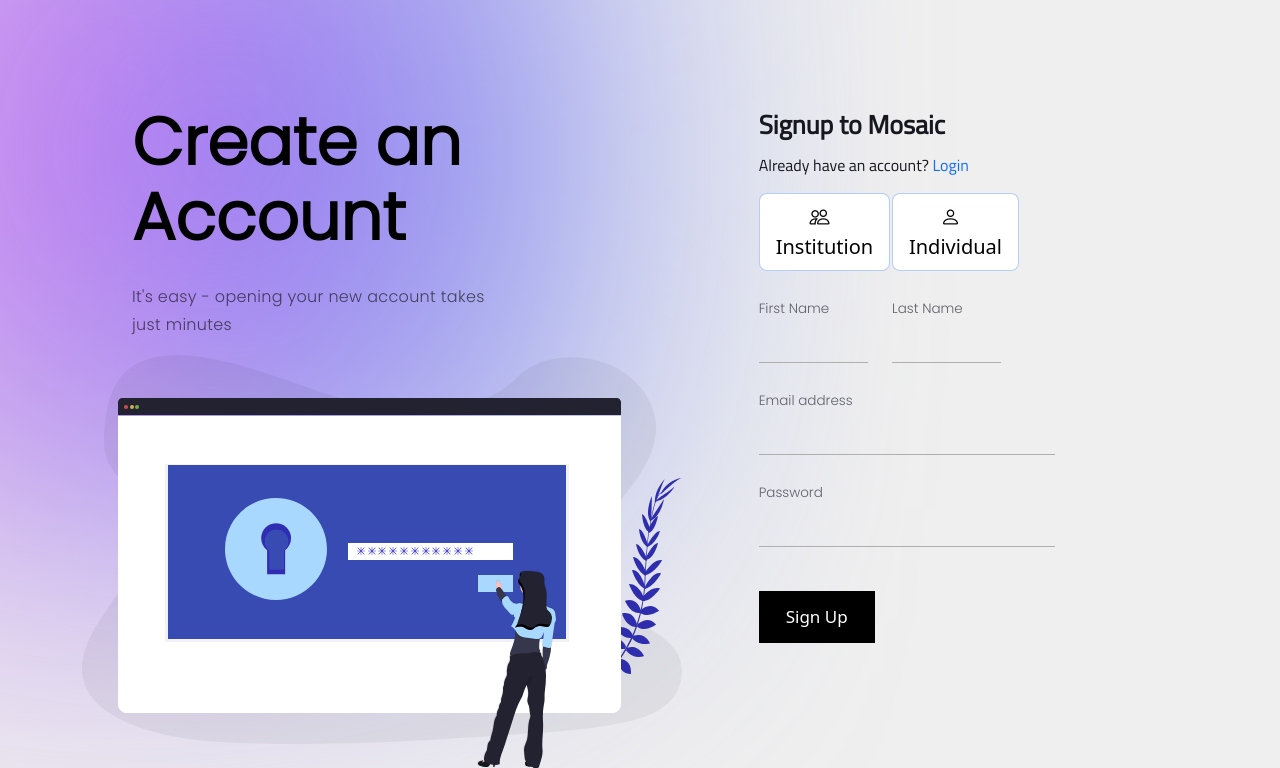
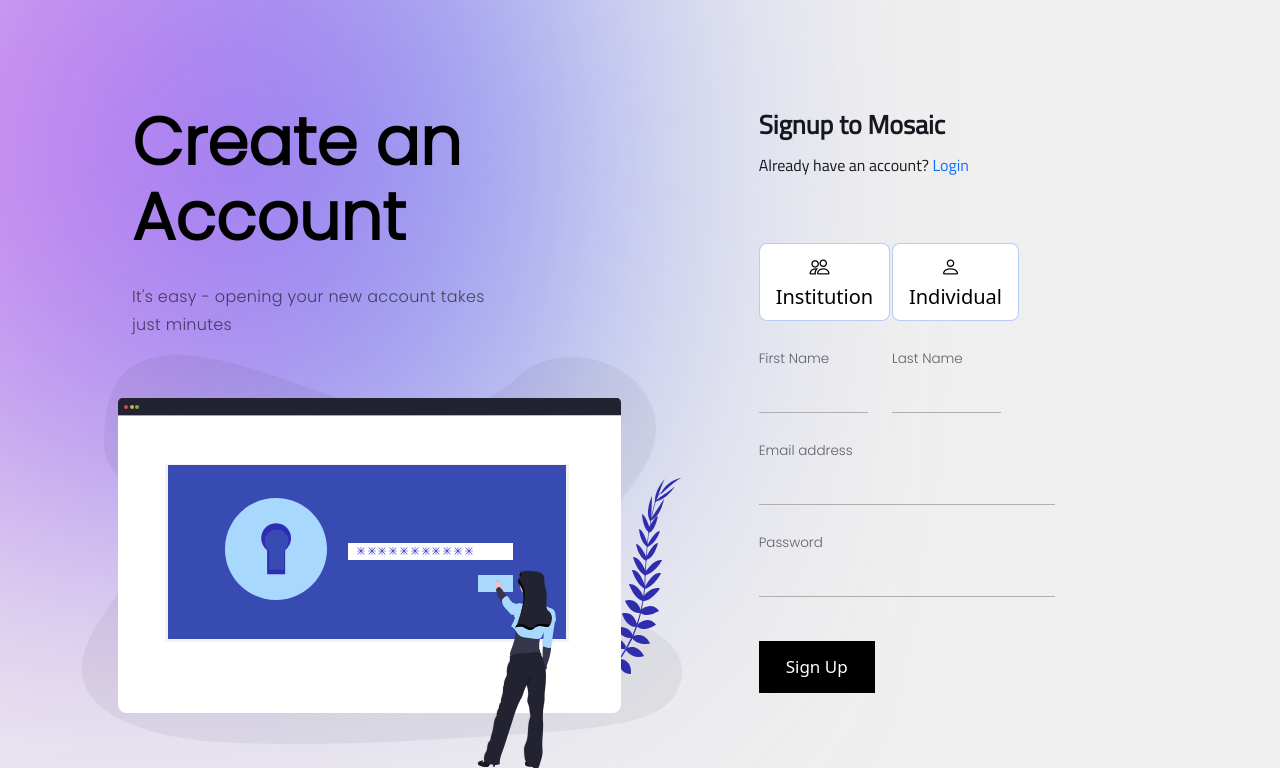
Before and after one commit to samweller24/mosaic_demo_v1, a Django app: page /signUp/ in a window 1280 px wide. Shown: the top 768 px of the page. Run offline with Django 4.2, Linux system fonts and the light colour scheme; some libraries are stand-ins or nearby versions.

Commit message:
fix margins

```diff
--- a/mosaic/templates/signUp.html
+++ b/mosaic/templates/signUp.html
@@ -36,7 +36,7 @@
                     <div class="row"><h1 style="margin-top: 105px; font-family: 'Titillium Web'; font-style: normal; font-weight: 700; font-size: 26px; line-height: 40px; color: #17171f">Signup to Mosaic</h1></div>
                     <div class="row">
                         <p style="font-family: 'Titillium Web'; font-style: normal; font-weight: 400; font-size: 16px; line-height: 24px; display: flex; align-items: flex-end; color: #17171f">Already have an account?&nbsp;<a style="text-decoration: none" href="#">Login</a></p>
-                        <div class="container">
+                        <div style="margin-top: 50px" class="container">
                             <div class="row mb-4">
                                 <div class="col-sm-5">
                                     <button style="color: black" type="button" class="btn btn-primary btn-lg"><i style="margin-right: 10px" class="bi bi-people"></i>Institution</button>
```
